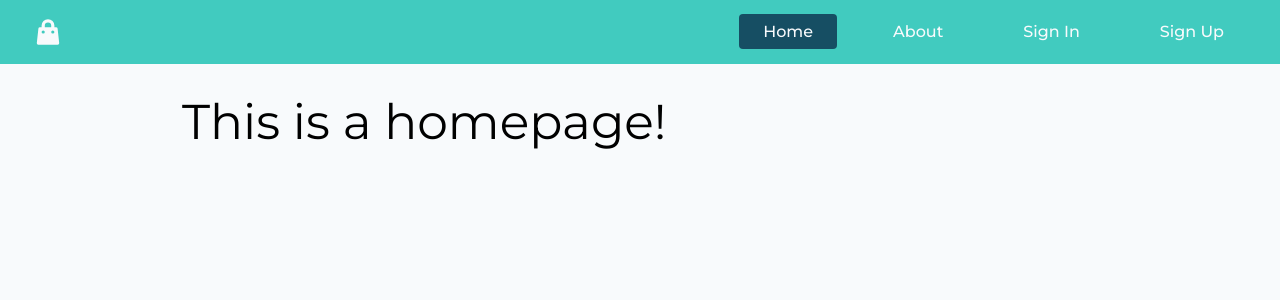
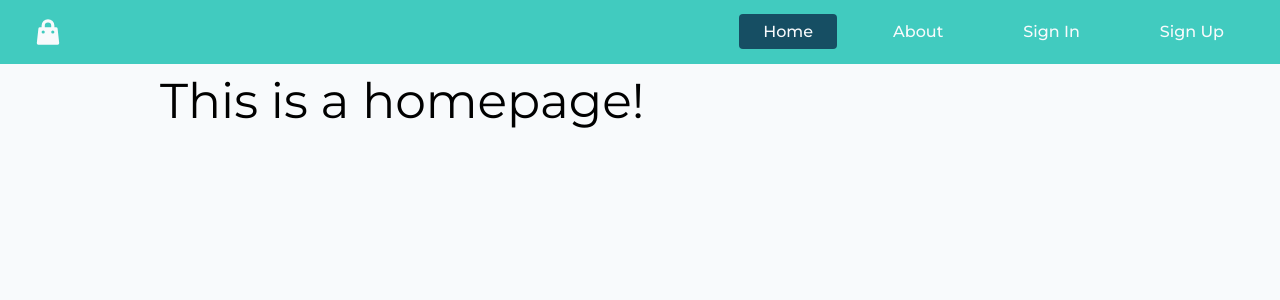
Before and after one commit to PawaOx4th/react-ts-e-commerce-app, a React (Vite) app: page / in a window 1280 px wide. Shown: the top 300 px of the page. Built offline with nearby package versions, Linux system fonts and the light colour scheme; no server answers.

Commit message:
refactor: 💡 Update code check redirec protect page

```diff
--- a/src/components/Container.tsx
+++ b/src/components/Container.tsx
@@ -4,6 +4,7 @@ import styled from "styled-components"
 const ContainerStyle = styled.div`
   margin: 0 auto;
   width: 100%;
+  min-height: calc(100vh - 74px);
 
   @media screen and (min-width: ${(props) => `${props.theme.breakpoints.sm}px`}) {
     width: 540px;
--- a/src/components/PrivateRoute.tsx
+++ b/src/components/PrivateRoute.tsx
@@ -1,20 +1,13 @@
-import { Navigate, Outlet } from "react-router-dom"
+import { Navigate, Outlet, useLocation } from "react-router-dom"
 import useAuthenticationStore from "src/store/authentication/authentication.store"
 
 type PrivateRoutePropsType = {}
 
 function PrivateRoute({}: PrivateRoutePropsType) {
   const jwtToken = useAuthenticationStore((state) => state.jwt)
-  // const location = useLocation()
+  const location = useLocation()
 
-  // const isCheckBeforeRouteIsPrivate = useMemo(() => {
-  //   const response = FULL_MENU_LIST.filter((route) => route.private).map((route) => route.path)
-  //   return response.includes(location.pathname)
-  // }, [location])
-
-  // if (isCheckBeforeRouteIsPrivate) return <Navigate to={"/"} />
-
-  return jwtToken ? <Outlet /> : <Navigate to={"/"} />
+  return jwtToken ? <Outlet /> : <Navigate to={"/sign-in"} state={{ from: location }} replace />
 }
 
 export default PrivateRoute
--- a/src/pages/HomePage.tsx
+++ b/src/pages/HomePage.tsx
@@ -3,7 +3,7 @@ import styled from "styled-components"
 
 const ContainerHome = styled.div`
   width: 100%;
-  min-height: calc(100vh - 68px);
+  /* min-height: calc(100vh - 50px); */
 `
 
 function HomePage() {
--- a/src/pages/SignIn.tsx
+++ b/src/pages/SignIn.tsx
@@ -3,7 +3,7 @@ import FormTemplate from "components/FormTemplate"
 import { useGlobalLoading } from "hook/useGlobalLoading"
 import useUserAuth from "hook/useUserAuth"
 import { useEffect } from "react"
-import { useNavigate } from "react-router-dom"
+import { useLocation, useNavigate } from "react-router-dom"
 import { toast } from "react-toastify"
 import useAuthenticationStore from "src/store/authentication/authentication.store"
 
--- a/src/style/index.css
+++ b/src/style/index.css
@@ -27,13 +27,13 @@ p {
 }
 
 @layer base {
-  h1,
+  /* h1,
   h2,
   h3,
   h4,
   h5 {
-    @apply my-12 mx-[1.38rem] font-normal leading-[1.3rem];
-  }
+    /* @apply; */
+  /* }  */
 
   h1 {
     @apply text-[3.052rem];
```
